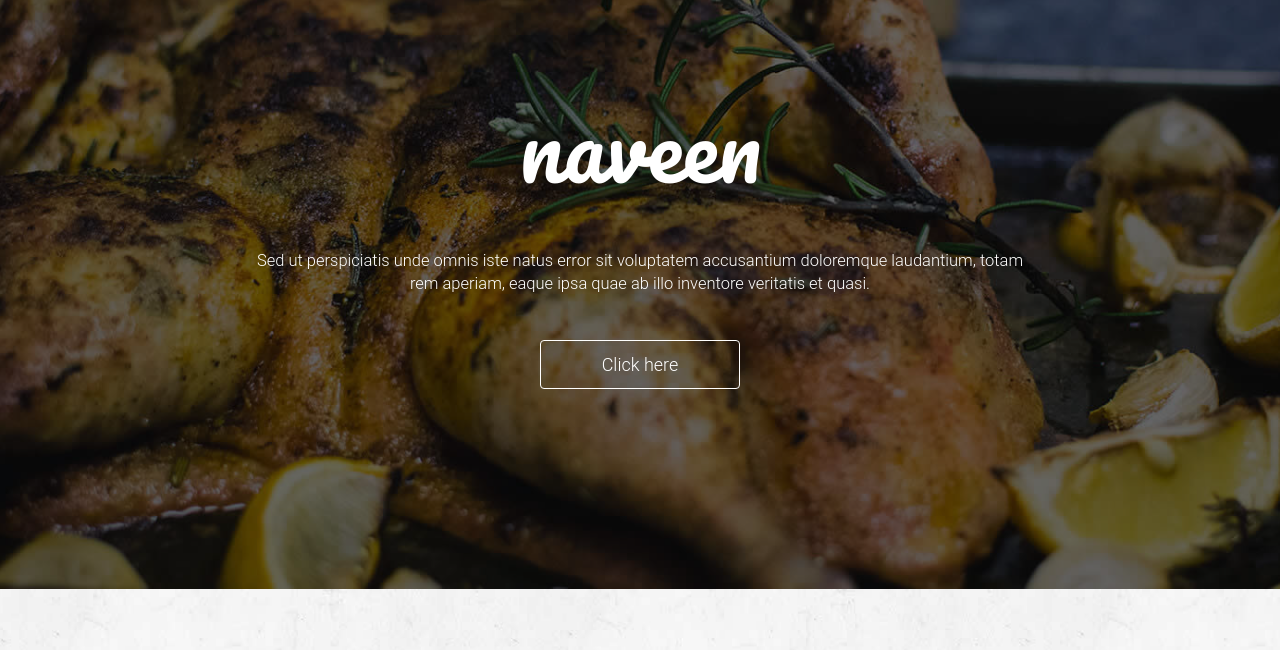
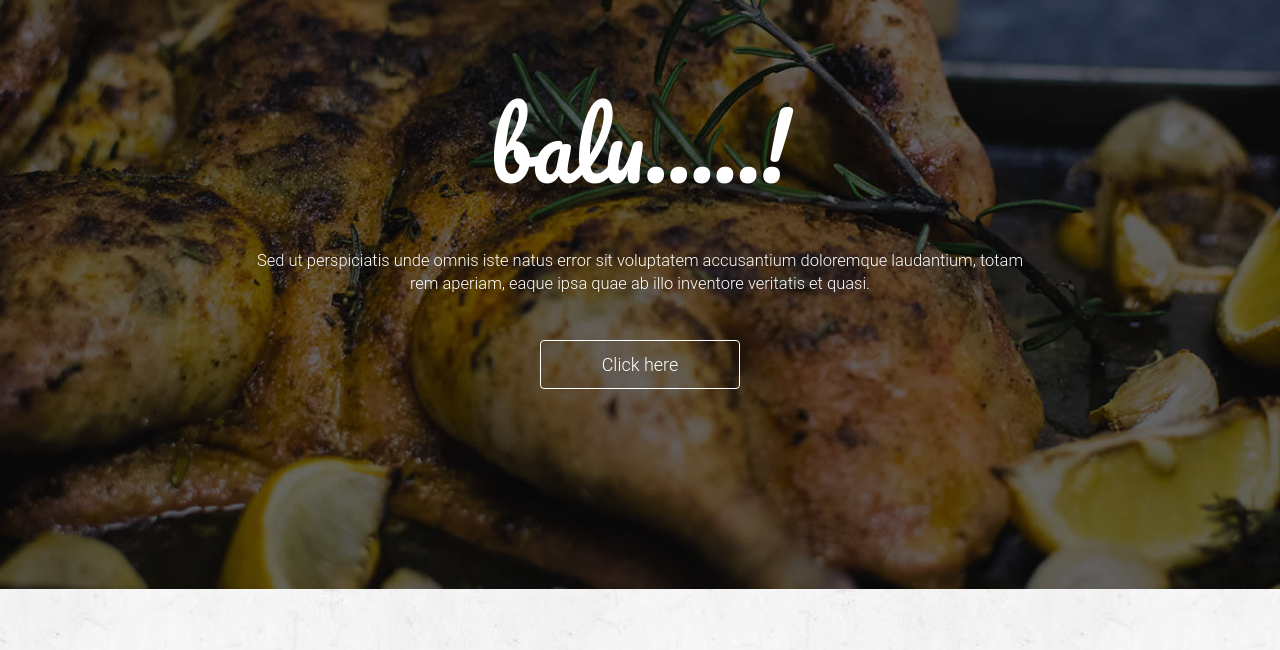
Before and after one commit to balu3m/food, a plain HTML site: page index.html in a window 1280 px wide. Shown: the part 150-800 px from the top of the page. Drawn offline with Linux system fonts and the light colour scheme.

Commit message:
naveen to balu

```diff
--- a/index.html
+++ b/index.html
@@ -107,7 +107,7 @@
                         <div class="main_slider text-center">
                             <div class="col-md-12">
                                 <div class="main_slider_content wow zoomIn" data-wow-duration="1s">
-                                    <h1>naveen</h1>
+                                    <h1>balu.....!</h1>
                                     <p>Sed ut perspiciatis unde omnis iste natus error sit voluptatem accusantium doloremque laudantium, totam rem aperiam, eaque ipsa quae ab illo inventore veritatis et quasi. </p>
                                     <button href="" class="btn-lg">Click here</button>
                                 </div>
```
